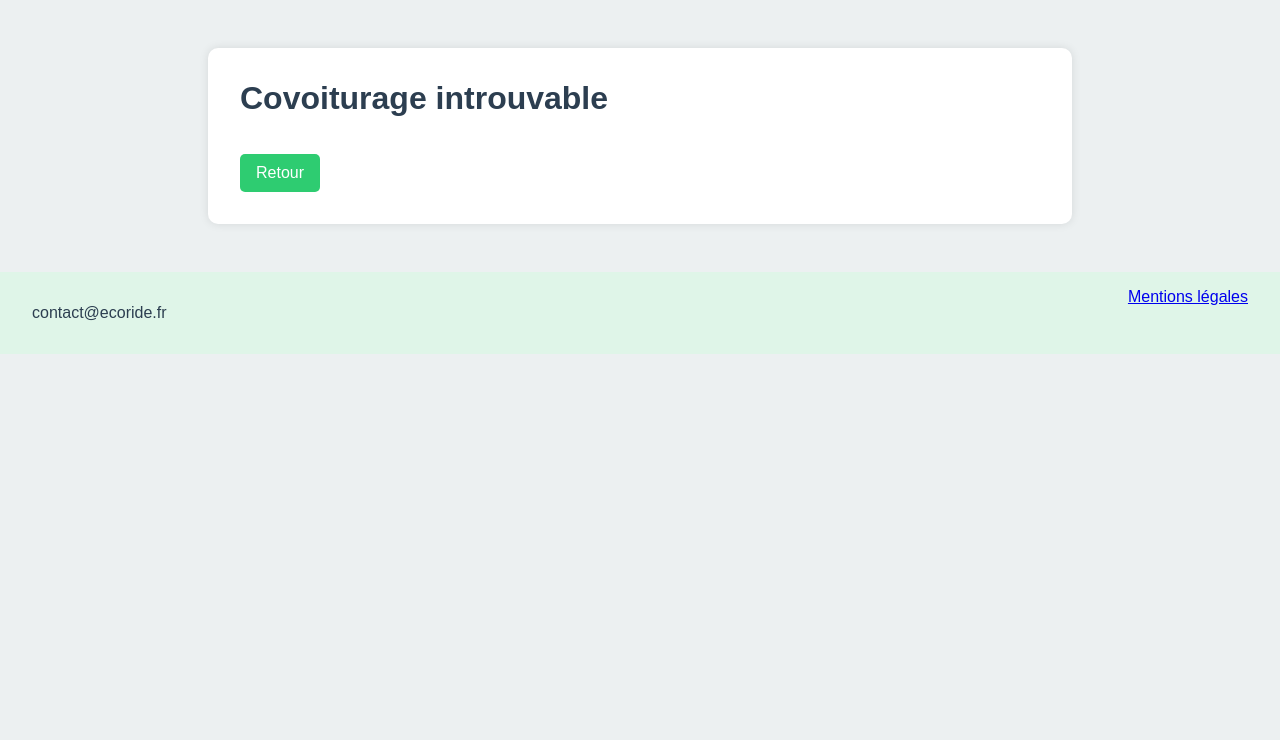
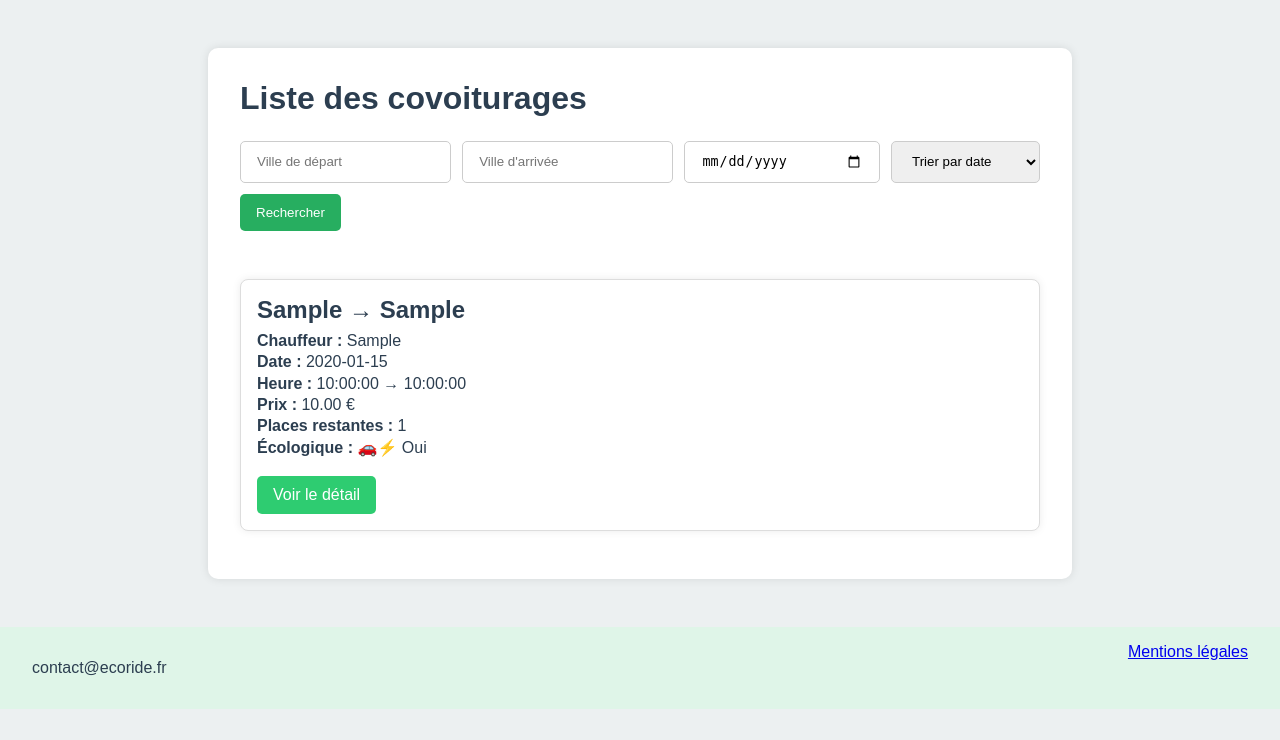
Before and after one commit to Moussa-data/EcoRide, a PHP site: page /covoiturages_db.php in a window 1280 px wide. Shown: the part 60-800 px from the top of the page. Run offline with PHP 8.4, Linux system fonts and the light colour scheme; tables that the repository leaves empty hold one stand-in row (values such as "Sample post").

Commit message:
Fix rides list page and detail redirects

```diff
--- a/covoiturages_db.php
+++ b/covoiturages_db.php
@@ -2,39 +2,70 @@
 session_start();
 require __DIR__ . '/includes/db_connect.php';
 
-$rideId = isset($_GET['id']) ? (int)$_GET['id'] : 0;
+$where = [];
+$params = [];
 
-$stmt = $pdo->prepare("
-  SELECT
-    r.*,
-    u.pseudo AS driver_pseudo,
-    (SELECT COUNT(*) FROM bookings b WHERE b.ride_id = r.id AND b.status = 'confirmed') AS nb_reservations
+$depart = isset($_GET['depart']) ? trim($_GET['depart']) : '';
+$arrivee = isset($_GET['arrivee']) ? trim($_GET['arrivee']) : '';
+$date = isset($_GET['date_ride']) ? trim($_GET['date_ride']) : '';
+$eco = isset($_GET['ecologique']) ? trim($_GET['ecologique']) : '';
+$prixMax = isset($_GET['prix_max']) ? trim($_GET['prix_max']) : '';
+
+if ($depart !== '') {
+    $where[] = "LOWER(r.depart) LIKE ?";
+    $params[] = '%' . mb_strtolower($depart, 'UTF-8') . '%';
+}
+
+if ($arrivee !== '') {
+    $where[] = "LOWER(r.arrivee) LIKE ?";
+    $params[] = '%' . mb_strtolower($arrivee, 'UTF-8') . '%';
+}
+
+if ($date !== '') {
+    $where[] = "r.date_ride = ?";
+    $params[] = $date;
+}
+
+if ($eco === '1') {
+    $where[] = "r.ecologique = 1";
+}
+
+if ($prixMax !== '' && is_numeric($prixMax)) {
+    $where[] = "r.prix <= ?";
+    $params[] = (float)$prixMax;
+}
+
+$allowedSort = [
+    'date' => 'r.date_ride ASC, r.heure_depart ASC',
+    'prix_asc' => 'r.prix ASC',
+    'prix_desc' => 'r.prix DESC'
+];
+
+$sortKey = isset($_GET['sort']) ? $_GET['sort'] : 'date';
+$orderBy = $allowedSort[$sortKey] ?? $allowedSort['date'];
+
+$sql = "
+    SELECT r.*, u.pseudo AS driver_pseudo
     FROM rides r
     LEFT JOIN users u ON u.id = r.driver_id
-  WHERE r.id = ?
-");
-$stmt->execute([$rideId]);
-$ride = $stmt->fetch();
+";
 
-$errorMsg = $_GET['error'] ?? '';
-$userId   = $_SESSION['user']['id'] ?? null;
+if (!empty($where)) {
+    $sql .= " WHERE " . implode(" AND ", $where);
+}
 
-$connected = !empty($_SESSION['user']);
-$isOwner   = $connected && $ride && ((int)$ride['driver_id'] === (int)$userId);
-$hasPlaces = $ride && ((int)$ride['places_restantes'] > 0);
+$sql .= " ORDER BY $orderBy";
+
+$stmt = $pdo->prepare($sql);
+$stmt->execute($params);
+$rides = $stmt->fetchAll(PDO::FETCH_ASSOC);
 ?>
 <!DOCTYPE html>
 <html lang="fr">
 <head>
     <meta charset="UTF-8">
     <meta name="viewport" content="width=device-width, initial-scale=1.0">
-  <title>EcoRide - Détail</title>
-
-  <!-- IMPORTANT : adapte le chemin CSS selon ton projet -->
-  <!-- Si ton CSS est à la racine : -->
-  <!-- <link rel="stylesheet" href="style.css"> -->
-
-  <!-- Si ton CSS est dans assets/css/style.css : -->
+    <title>EcoRide - Covoiturages</title>
     <link rel="stylesheet" href="assets/css/style.css">
 </head>
 <body>
@@ -42,43 +73,41 @@ $hasPlaces = $ride && ((int)$ride['places_restantes'] > 0);
 <?php include 'includes/header.php'; ?>
 
 <main class="hero">
-  <?php if (!$ride): ?>
-    <h1>Covoiturage introuvable</h1>
-    <a class="btn-link" href="covoiturages_db.php">Retour</a>
+    <h1>Liste des covoiturages</h1>
 
+    <form method="GET" action="covoiturages_db.php" class="search-form">
+        <input type="text" name="depart" placeholder="Ville de départ" value="<?= htmlspecialchars($depart) ?>">
+        <input type="text" name="arrivee" placeholder="Ville d'arrivée" value="<?= htmlspecialchars($arrivee) ?>">
+        <input type="date" name="date_ride" value="<?= htmlspecialchars($date) ?>">
+
+        <select name="sort">
+            <option value="date" <?= $sortKey === 'date' ? 'selected' : '' ?>>Trier par date</option>
+            <option value="prix_asc" <?= $sortKey === 'prix_asc' ? 'selected' : '' ?>>Prix croissant</option>
+            <option value="prix_desc" <?= $sortKey === 'prix_desc' ? 'selected' : '' ?>>Prix décroissant</option>
+        </select>
+
+        <button type="submit">Rechercher</button>
+    </form>
+
+    <section class="rides-list">
+        <?php if (empty($rides)): ?>
+            <p style="margin-top:1rem;">Aucun covoiturage trouvé.</p>
         <?php else: ?>
-    <h1><?= htmlspecialchars($ride['depart']) ?> → <?= htmlspecialchars($ride['arrivee']) ?></h1>
-
-    <?php if (!empty($errorMsg)): ?>
-      <div style="color:red; margin:0.6rem 0;"><?= htmlspecialchars($errorMsg) ?></div>
-    <?php endif; ?>
-
+            <?php foreach ($rides as $ride): ?>
+                <article class="ride-card" style="margin:1rem 0; padding:1rem; border:1px solid #ddd; border-radius:8px;">
+                    <h2><?= htmlspecialchars($ride['depart']) ?> → <?= htmlspecialchars($ride['arrivee']) ?></h2>
                     <p><strong>Chauffeur :</strong> <?= htmlspecialchars($ride['driver_pseudo'] ?? '—') ?></p>
-    <p><strong>Réservations :</strong> <?= (int)$ride['nb_reservations'] ?></p>
                     <p><strong>Date :</strong> <?= htmlspecialchars($ride['date_ride']) ?></p>
                     <p><strong>Heure :</strong> <?= htmlspecialchars($ride['heure_depart']) ?> → <?= htmlspecialchars($ride['heure_arrivee']) ?></p>
                     <p><strong>Prix :</strong> <?= htmlspecialchars($ride['prix']) ?> €</p>
                     <p><strong>Places restantes :</strong> <?= (int)$ride['places_restantes'] ?></p>
-    <p><strong>Écologique :</strong> <?= ((int)$ride['ecologique'] === 1) ? "🚗⚡ Oui" : "❌ Non" ?></p>
+                    <p><strong>Écologique :</strong> <?= ((int)$ride['ecologique'] === 1) ? '🚗⚡ Oui' : '❌ Non' ?></p>
 
-    <a class="btn-link" href="covoiturages_db.php">← Retour</a>
-
-    <?php if (!$connected): ?>
-      <p style="margin-top:1rem; color:#777;">Connecte-toi pour participer.</p>
-      <a class="btn-link" href="login.php">Se connecter</a>
-
-    <?php elseif ($isOwner): ?>
-      <p style="margin-top:1rem; color:red;">Tu ne peux pas réserver ton propre trajet.</p>
-
-    <?php elseif (!$hasPlaces): ?>
-      <p style="margin-top:1rem; color:red;">Plus de places disponibles.</p>
-
-    <?php else: ?>
-      <a class="btn-link" href="participate.php?id=<?= (int)$ride['id'] ?>">
-        Participer (1 crédit)
-      </a>
+                    <a class="btn-link" href="covoiturage_detail.php?id=<?= (int)$ride['id'] ?>">Voir le détail</a>
+                </article>
+            <?php endforeach; ?>
         <?php endif; ?>
-  <?php endif; ?>
+    </section>
 </main>
 
 <?php include 'includes/footer.php'; ?>
--- a/participate.php
+++ b/participate.php
@@ -107,7 +107,7 @@ if ($rideId <= 0) {
 }
 
 if (empty($_SESSION['participate_token']) || !hash_equals($_SESSION['participate_token'], $token)) {
-    header("Location: covoiturage_detail_db.php?id=" . $rideId . "&error=" . urlencode("Confirmation invalide. Réessaie."));
+    header("Location: covoiturage_detail.php?id=" . $rideId . "&error=" . urlencode("Confirmation invalide. Réessaie."));
     exit;
 }
 unset($_SESSION['participate_token']);
```
Lines whose indentation alone changed are shown as unchanged.
